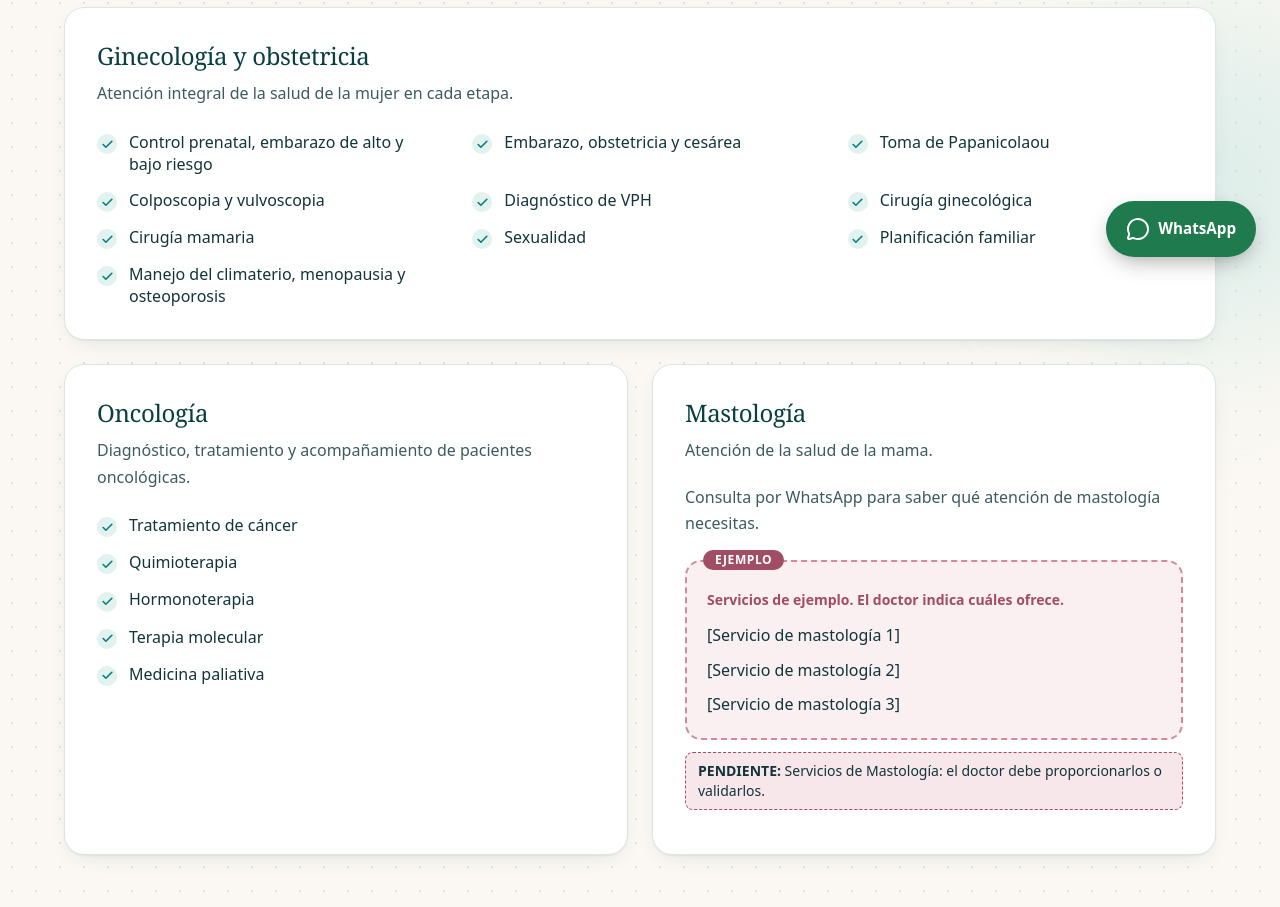
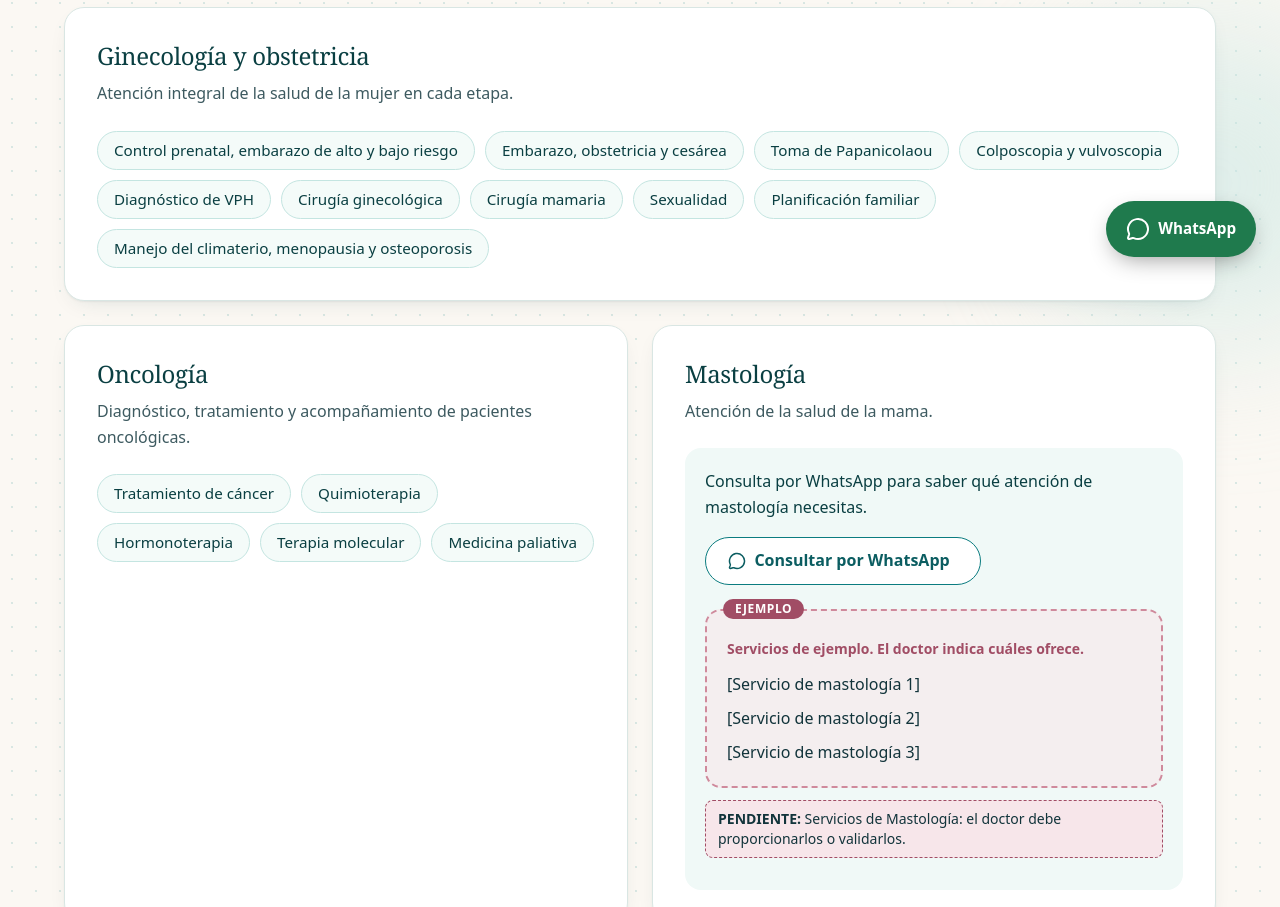
Before and after one commit to JoshuaJames7756/Dr-Vargas-Calvetty, an Astro site in the folder apps/web/: page /servicios in a window 1280 px wide. Shown: the part 519-1426 px from the top of the page. Built offline with nearby package versions, Linux system fonts and the light colour scheme; Astro itself is replaced by a stand-in of ours; a web font is replaced by a local one.

Commit message:
feat: update ServiceGroups component layout and add WhatsApp consultation link

```diff
--- a/apps/web/src/components/ServiceGroups.astro
+++ b/apps/web/src/components/ServiceGroups.astro
@@ -1,12 +1,12 @@
 ---
-import { Check } from "lucide-react";
+import { MessageCircle } from "lucide-react";
+import { whatsappLink } from "@dr-vargas/shared";
 import { SERVICE_GROUPS } from "../data/services";
 import Pending from "./Pending.astro";
 import Sample from "./Sample.astro";
 
 /** Lista completa de servicios. Ginecologia va a todo el ancho (lista en columnas) y debajo Oncologia y Mastologia, sin huecos laterales. */
 const [gineco, ...rest] = SERVICE_GROUPS;
-const Item = (item: string) => item;
 ---
 
 <div class="grid gap-6">
@@ -15,14 +15,9 @@ const Item = (item: string) => item;
       <article class="card scroll-mt-28 p-6 md:p-8" id={gineco.id} data-reveal>
         <h3 class="text-2xl">{gineco.title}</h3>
         <p class="mt-2 text-ink-soft">{gineco.intro}</p>
-        <ul class="mt-6 grid gap-x-10 gap-y-3.5 sm:grid-cols-2 lg:grid-cols-3">
+        <ul class="mt-6 flex flex-wrap gap-2.5">
           {gineco.items.map((item) => (
-            <li class="flex items-start gap-3">
-              <span aria-hidden="true" class="mt-[0.2rem] flex h-5 w-5 shrink-0 items-center justify-center rounded-full bg-teal-100 text-teal-700">
-                <Check size={13} strokeWidth={3} />
-              </span>
-              <span class="leading-snug">{Item(item)}</span>
-            </li>
+            <li class="rounded-full border border-teal-200 bg-teal-50/70 px-4 py-2 text-[0.95rem] leading-snug text-teal-900 transition duration-200 hover:-translate-y-0.5 hover:border-teal-400 hover:bg-white hover:shadow-soft motion-reduce:transition-none motion-reduce:hover:translate-y-0">{item}</li>
           ))}
         </ul>
       </article>
@@ -35,19 +30,17 @@ const Item = (item: string) => item;
           <h3 class="text-2xl">{g.title}</h3>
           <p class="mt-2 text-ink-soft">{g.intro}</p>
           {g.items.length > 0 ? (
-            <ul class="mt-6 space-y-3.5">
+            <ul class="mt-6 flex flex-wrap gap-2.5">
               {g.items.map((item) => (
-                <li class="flex items-start gap-3">
-                  <span aria-hidden="true" class="mt-[0.2rem] flex h-5 w-5 shrink-0 items-center justify-center rounded-full bg-teal-100 text-teal-700">
-                    <Check size={13} strokeWidth={3} />
-                  </span>
-                  <span class="leading-snug">{item}</span>
-                </li>
+                <li class="rounded-full border border-teal-200 bg-teal-50/70 px-4 py-2 text-[0.95rem] leading-snug text-teal-900 transition duration-200 hover:-translate-y-0.5 hover:border-teal-400 hover:bg-white hover:shadow-soft motion-reduce:transition-none motion-reduce:hover:translate-y-0">{item}</li>
               ))}
             </ul>
           ) : (
-            <div class="mt-5">
-              <p class="text-ink-soft">Consulta por WhatsApp para saber qué atención de mastología necesitas.</p>
+            <div class="mt-6 rounded-2xl bg-teal-50 p-5">
+              <p class="text-teal-900">Consulta por WhatsApp para saber qué atención de mastología necesitas.</p>
+              <a href={whatsappLink("Hola, quisiera consultar sobre atención de mastología con el Dr. Vargas.")} target="_blank" rel="noopener noreferrer" class="btn btn-outline mt-4 !border-teal-700 !bg-white !text-teal-800 hover:!bg-teal-100">
+                <MessageCircle aria-hidden="true" size={18} /> Consultar por WhatsApp<span class="sr-only"> (se abre en una pestaña nueva)</span>
+              </a>
               <Sample label="Servicios de ejemplo. El doctor indica cuáles ofrece.">
                 <ul class="space-y-2 text-ink">
                   <li>[Servicio de mastología 1]</li>
```
Also changed, not shown: sql/LEEME.md (+0 -1 lines).
